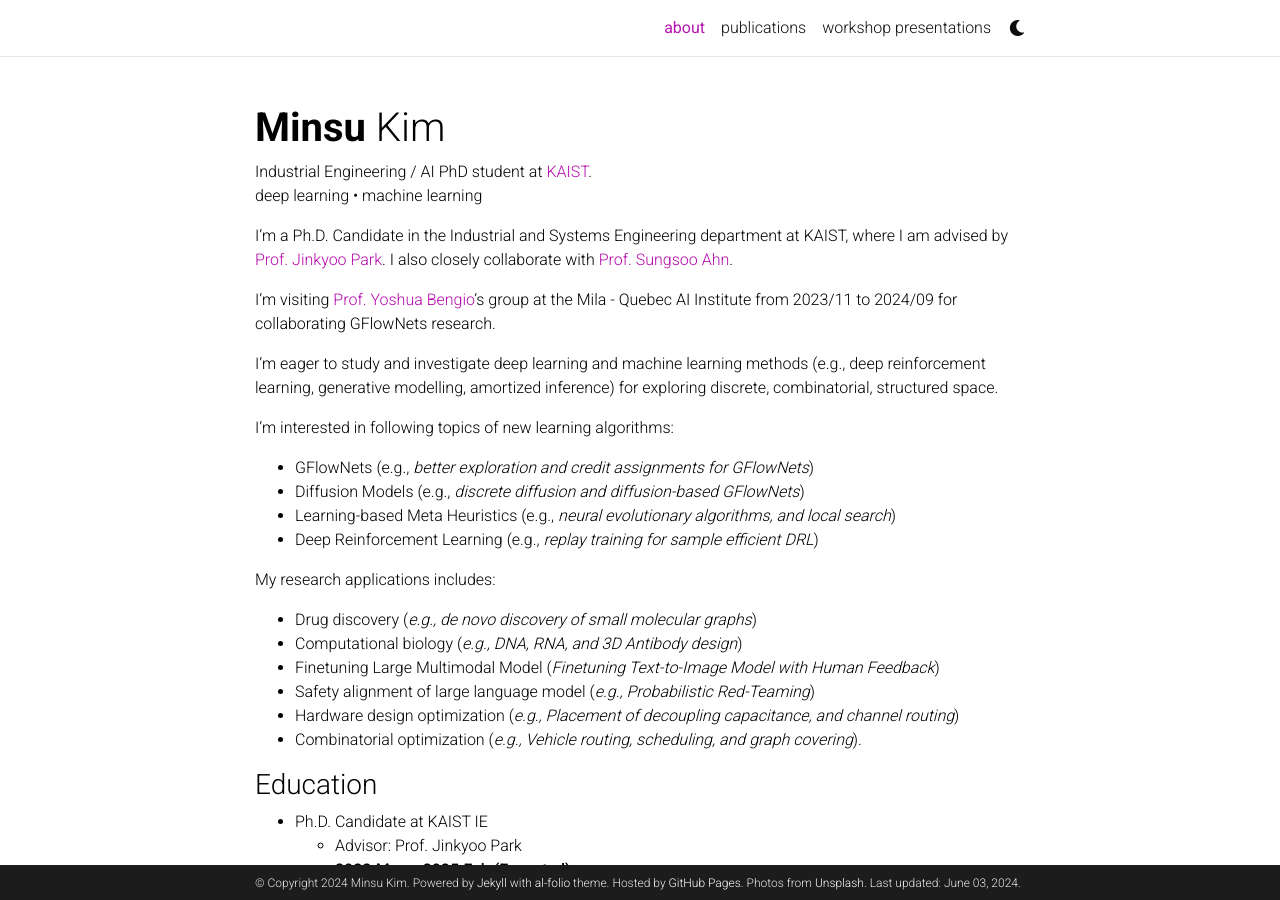
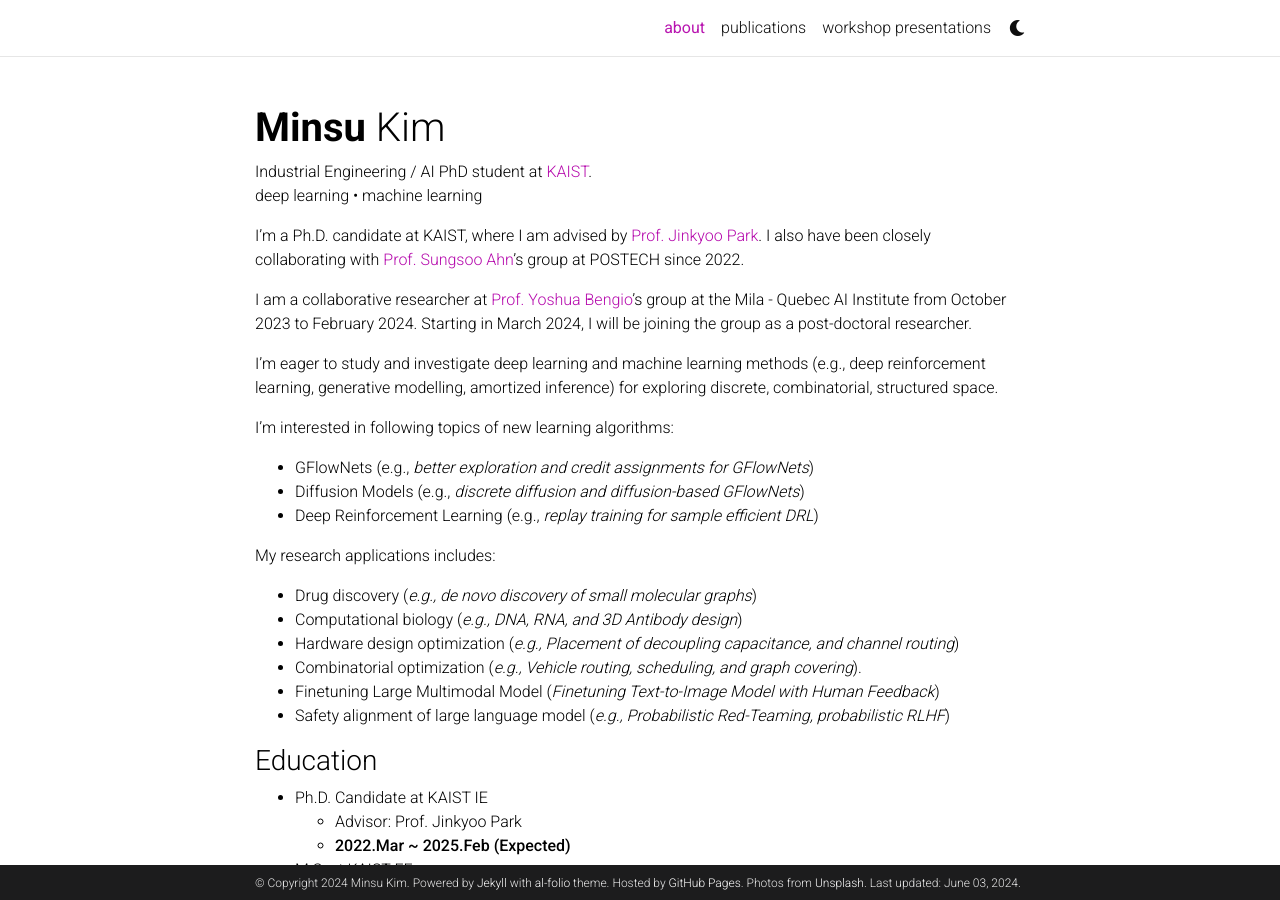
Before and after one commit to minsuukim/minsuukim.github.io, a Jekyll site: the page built from _pages/about.md, in a window 1280 px wide and 900 px high. Built offline with Jekyll 4.4.1, drawn with Linux system fonts in a browser that asks for light colours; comment, search, counter and statistics services are not loaded; a style sheet for code colours, icons or effects is not loaded.

Commit message:
Update about.md

```diff
--- a/_pages/about.md
+++ b/_pages/about.md
@@ -16,26 +16,25 @@ news: true  # includes a list of news items
 selected_papers: false # includes a list of papers marked as "selected={true}"
 social: true  # includes social icons at the bottom of the page
 ---
-I’m a Ph.D. Candidate in the Industrial and Systems Engineering department at KAIST, where I am advised by <a href="http://silab.kaist.ac.kr/our-team/">Prof. Jinkyoo Park</a>. I also closely collaborate with <a href="https://sites.google.com/view/sungsooahn0215/home">Prof. Sungsoo Ahn</a>.
+I’m a Ph.D. candidate at KAIST, where I am advised by <a href="http://silab.kaist.ac.kr/our-team/">Prof. Jinkyoo Park</a>. I also have been closely collaborating with <a href="https://sites.google.com/view/sungsooahn0215/home">Prof. Sungsoo Ahn</a>'s group at POSTECH since 2022.
 
-I'm visiting <a href="https://yoshuabengio.org/">Prof. Yoshua Bengio</a>'s group at the Mila - Quebec AI Institute from 2023/11 to 2024/09 for collaborating GFlowNets research.
+I am a collaborative researcher at <a href="https://yoshuabengio.org/">Prof. Yoshua Bengio</a>'s group at the Mila - Quebec AI Institute from October 2023 to February 2024. Starting in March 2024, I will be joining the group as a post-doctoral researcher.
 
 I'm eager to study and investigate deep learning and machine learning methods (e.g., deep reinforcement learning, generative modelling, amortized inference) for exploring discrete, combinatorial, structured space.
 
 I'm interested in following topics of new learning algorithms:
 - GFlowNets (e.g., *better exploration and credit assignments for GFlowNets*)
 - Diffusion Models (e.g., *discrete diffusion and diffusion-based GFlowNets*)
-- Learning-based Meta Heuristics (e.g., *neural evolutionary algorithms, and local search*)
 - Deep Reinforcement Learning (e.g., *replay training for sample efficient DRL*)
-
 
 My research applications includes:
 - Drug discovery (*e.g., de novo discovery of small molecular graphs*)
 - Computational biology (*e.g., DNA, RNA, and 3D Antibody design*)
-- Finetuning Large Multimodal Model (*Finetuning Text-to-Image Model with Human Feedback*)
-- Safety alignment of large language model (*e.g., Probabilistic Red-Teaming*)
 - Hardware design optimization (*e.g., Placement of decoupling capacitance, and channel routing*)
 - Combinatorial optimization (*e.g., Vehicle routing, scheduling, and graph covering*).
+- Finetuning Large Multimodal Model (*Finetuning Text-to-Image Model with Human Feedback*)
+- Safety alignment of large language model (*e.g., Probabilistic Red-Teaming, probabilistic RLHF*)
+
 
 ### Education
 
```
